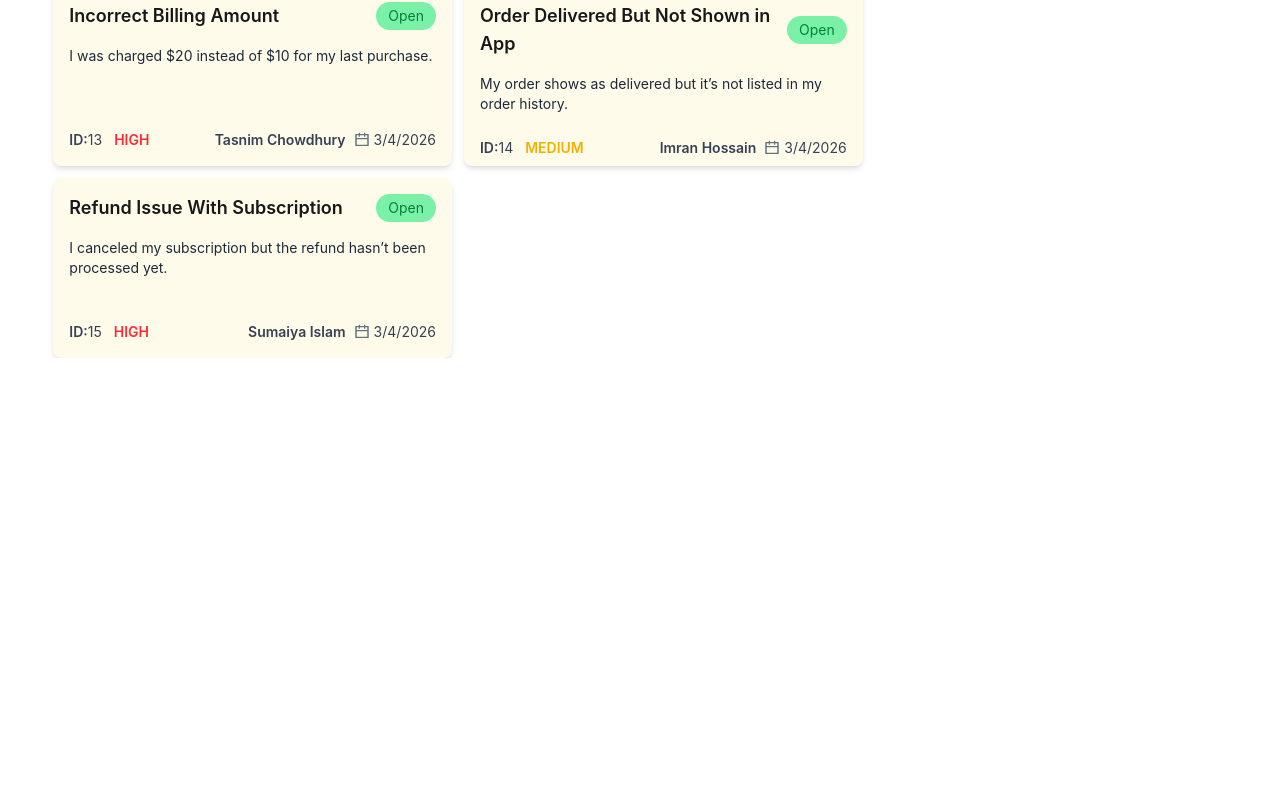
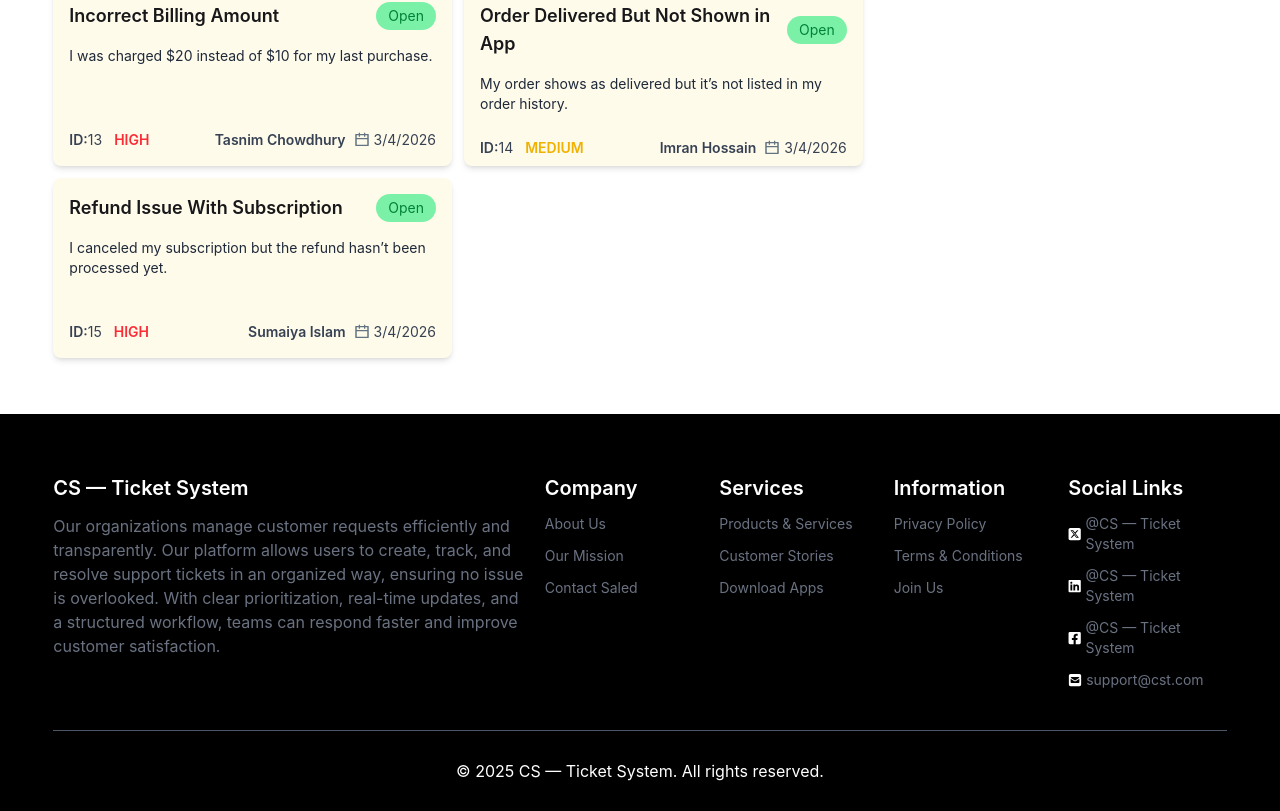
Before and after one commit to mohammad-meraj/Customer-Support-Service, a React (Vite) app: page / in a window 1280 px wide. Shown: the part 1632-2443 px from the top of the page. Before the commit the page ends 1990 px from the top, so only its background shows below. Built offline with nearby package versions, Linux system fonts and the light colour scheme.

Commit message:
Fotter Section

```diff
--- a/package.json
+++ b/package.json
@@ -13,6 +13,7 @@
     "@tailwindcss/vite": "^4.2.1",
     "react": "^19.2.0",
     "react-dom": "^19.2.0",
+    "react-icons": "^5.6.0",
     "tailwindcss": "^4.2.1"
   },
   "devDependencies": {
--- a/src/App.jsx
+++ b/src/App.jsx
@@ -4,6 +4,7 @@ import './App.css'
 import CountingBox from './component/CountingBox'
 import Navber from './component/Navber'
 import MainContainer from './component/MainContainer'
+import Fotter from './component/Fotter'
 
 const fetchTickets=fetch('/TicketsData.json').then(res=> res.json())
 
@@ -20,6 +21,7 @@ function App() {
       <Suspense fallback={<h2>Tickeys loading</h2>}>
         <MainContainer setResolve={setResolve} Resolve={Resolve} progress={progress} setProgress={setProgress} selectTicket={selectTicket} setSelectTicket={setSelectTicket} fetchTickets={fetchTickets}></MainContainer>
       </Suspense>
+      <Fotter></Fotter>
 
     </>
   )
--- /dev/null
+++ b/src/component/Fotter.jsx
@@ -0,0 +1,53 @@
+import React from 'react';
+import { FaSquareXTwitter,FaSquareEnvelope } from "react-icons/fa6";
+import { FaLinkedin,FaFacebookSquare  } from "react-icons/fa";
+
+const Fotter = () => {
+    return (
+        <div className='bg-black text-white pt-15 mt-14'>
+            <div className='flex flex-col lg:flex-row justify-between items-start gap-4 max-w-11/12 mx-auto border-b border-b-gray-600 pb-10'>
+
+                 <div className='flex gap-3 flex-col justify-between items-start flex-3' >
+                    <h2 className='text-xl font-semibold'>CS — Ticket System</h2>
+                    <p className='text-md text-gray-500'>Our organizations manage customer requests efficiently and transparently. Our platform allows users to create, track, and resolve support tickets in an organized way, ensuring no issue is overlooked. With clear prioritization, real-time updates, and a structured workflow, teams can respond faster and improve customer satisfaction.</p>
+                 </div>
+
+                 <div className='flex gap-3 flex-col justify-between items-start flex-1 text-sm text-gray-500'>
+                    <h3 className='text-xl font-semibold text-white'>Company</h3>
+                    <a>About Us</a>
+                    <a>Our Mission</a>
+                    <a>Contact Saled</a>
+                 </div>
+
+                 <div className='flex gap-3 flex-col justify-between items-start flex-1 text-sm text-gray-500'>
+                      <h3 className='text-xl font-semibold text-white'>Services</h3>
+                    <a>Products & Services</a>
+                    <a>Customer Stories</a>
+                    <a>Download Apps</a>
+                 </div>
+
+                 <div className='flex gap-3 flex-col justify-between items-start flex-1 text-sm text-gray-500'>
+                    <h3 className='text-xl font-semibold text-white'>Information</h3>
+                    <a>Privacy Policy</a>
+                    <a>Terms & Conditions</a>
+                    <a>Join Us</a>
+                 </div>
+
+                 <div className='flex gap-3 flex-col justify-between items-start flex-1 text-sm text-gray-500'>
+                    <h3 className='text-xl font-semibold text-white'>Social Links</h3>
+                    <a className='flex items-center flex-row gap-1'><FaSquareXTwitter className='text-white' /> @CS — Ticket System</a>
+                    <a className='flex items-center flex-row gap-1'><FaLinkedin className='text-white' />@CS — Ticket System</a>
+                    <a className='flex items-center flex-row gap-1'><FaFacebookSquare className='text-white' />@CS — Ticket System</a>
+                    <a className='flex items-center flex-row gap-1'><FaSquareEnvelope className='text-white' />support@cst.com</a>
+                 </div>
+
+            </div>
+            <div className='items-center'>
+                <h2 className='text-center py-7'>© 2025 CS — Ticket System. All rights reserved.</h2>
+            </div>
+
+        </div>
+    );
+};
+
+export default Fotter;
--- a/src/component/Navber.jsx
+++ b/src/component/Navber.jsx
@@ -21,7 +21,7 @@ const Navber = () => {
       <li><a>Contact</a></li>
       </ul>
     </div>
-    <a className="text-lg lg:text-xl font-semibold">CS-Ticket System</a>
+    <a className="text-lg lg:text-xl font-semibold">CS — Ticket System</a>
   </div>
   <div className="navbar-end flex gap-5">
      <div className="hidden lg:flex">
```
Also changed, not shown: 1 other file (tests, documents, lock files or other folders).
